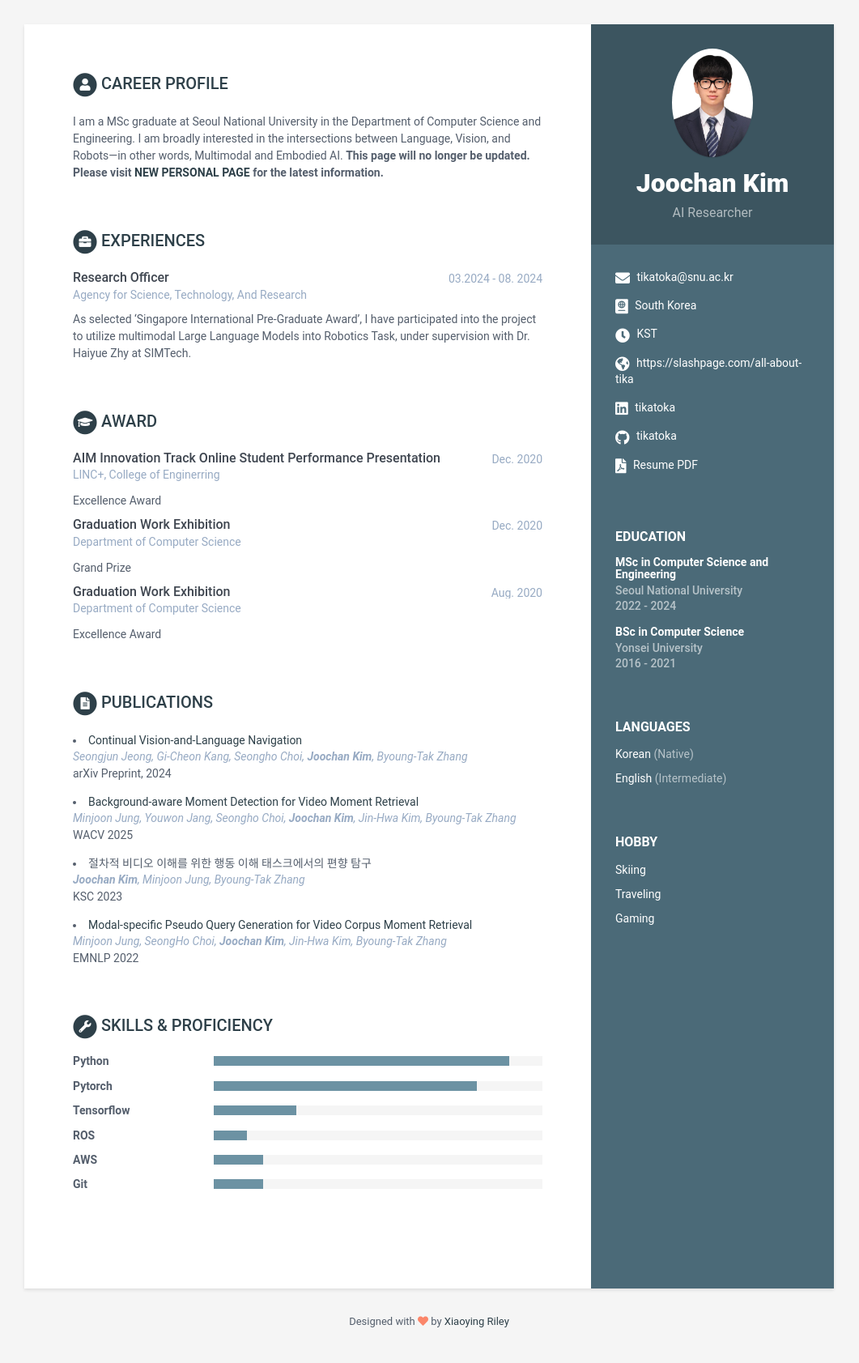
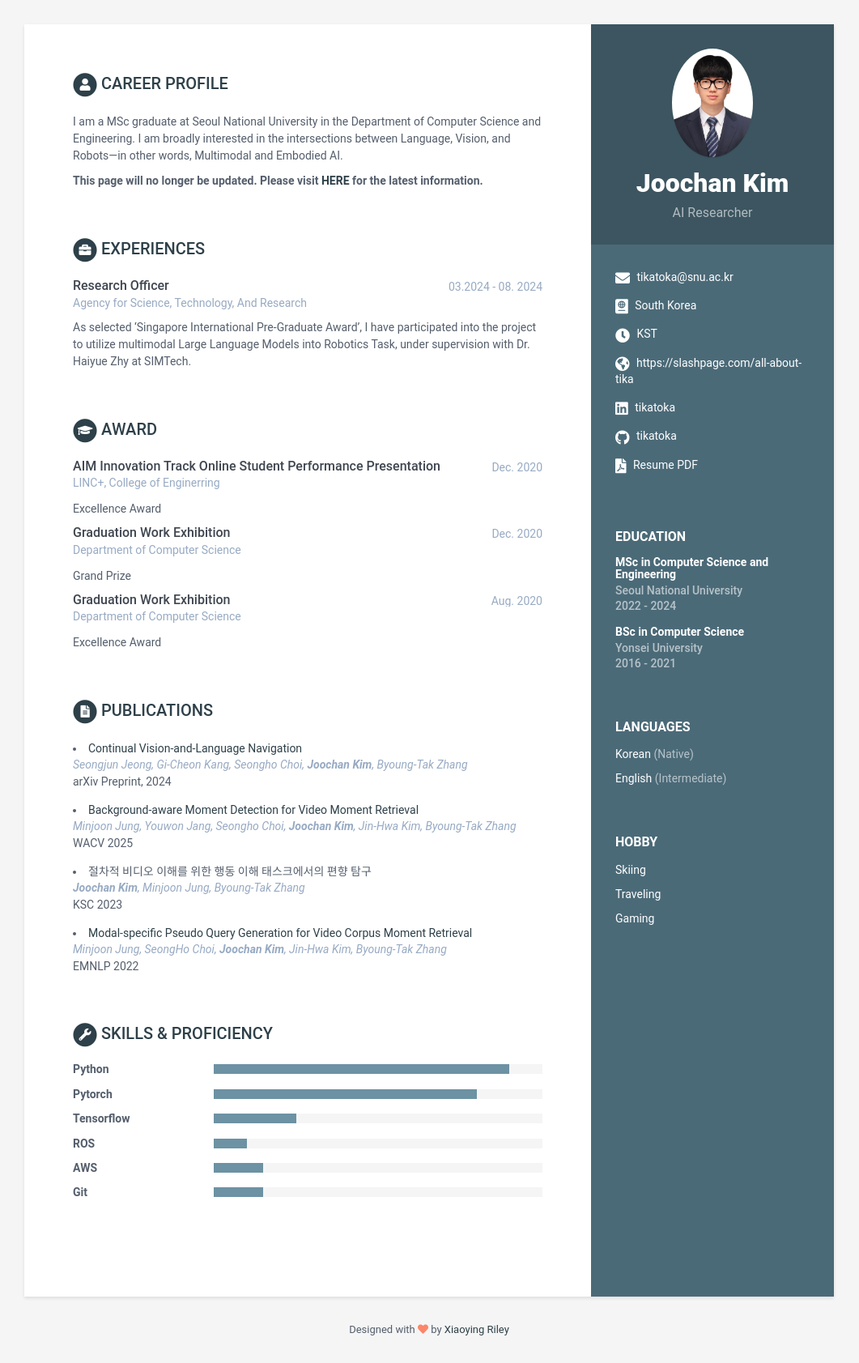
Before and after one commit to TikaToka/tikatoka.github.io, a Jekyll site: the page built from index.html, in a window 1280 px wide. Shown: the whole page at 81% size, without its empty margins (110-1171 px from the left). Built offline with Jekyll 4.4.1, drawn with Linux system fonts in a browser that asks for light colours.

Commit message:
fix data.yml

```diff
--- a/_data/data.yml
+++ b/_data/data.yml
@@ -56,7 +56,8 @@ career-profile:
     summary: |
       I am a MSc graduate at Seoul National University in the Department of Computer Science and Engineering.
       I am broadly interested in the intersections between Language, Vision, and Robots—in other words, Multimodal and Embodied AI.
-      <b>This page will no longer be updated. Please visit <a href="https://slashpage.com/all-about-tika">NEW PERSONAL PAGE</a> for the latest information.</b>
+
+      <b>This page will no longer be updated. Please visit <a href="https://slashpage.com/all-about-tika">HERE</a> for the latest information.</b>
 
 education:
     title: Education
```
